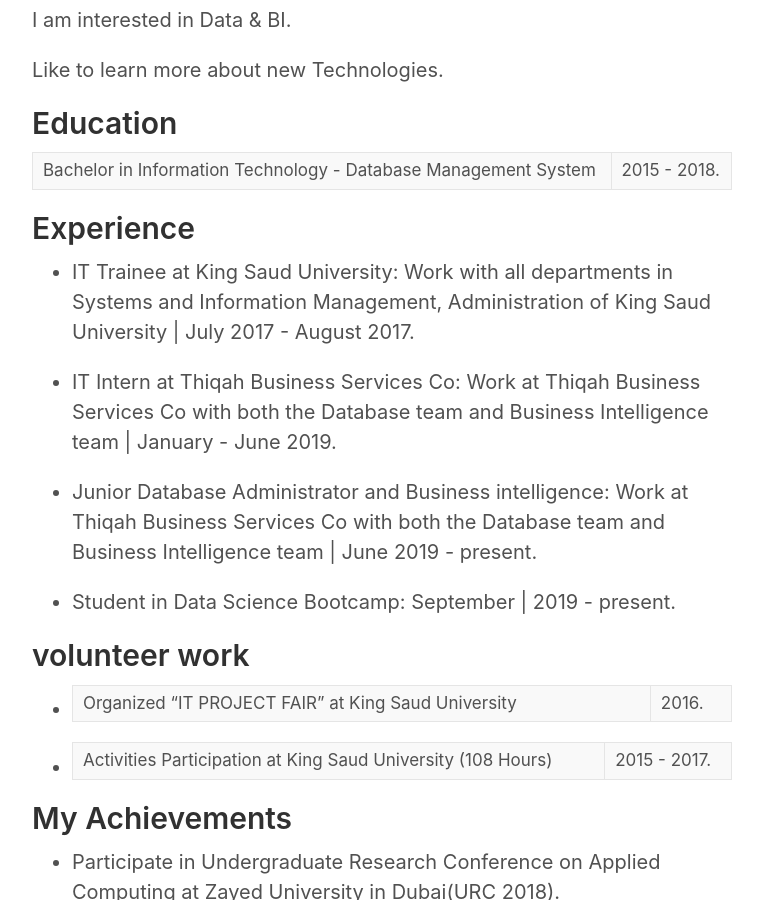
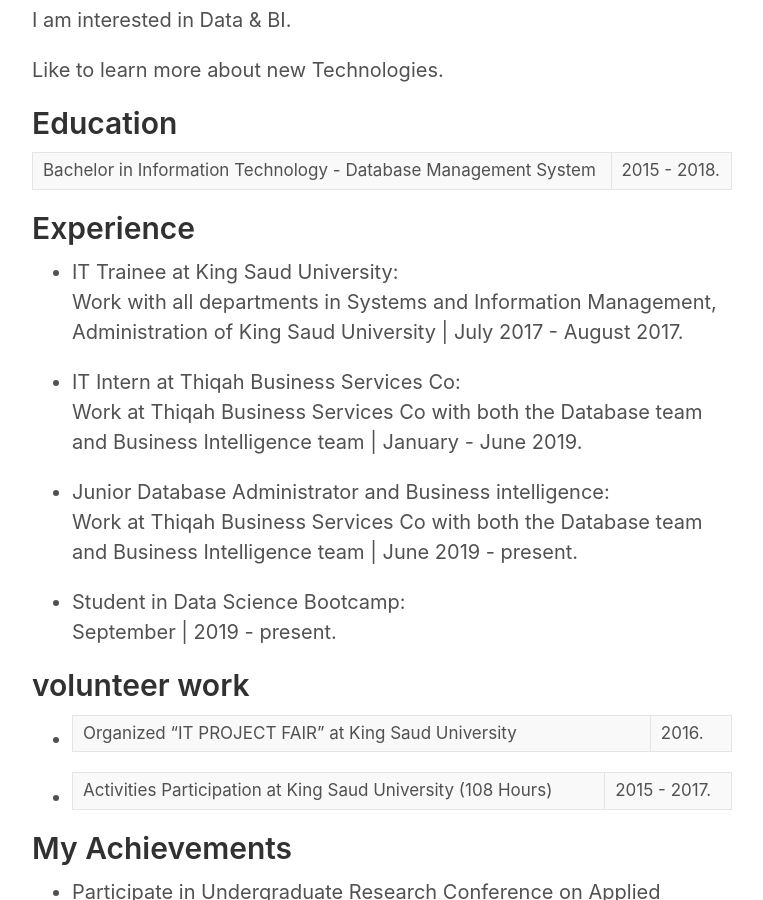
Before and after one commit to Daliait96/Daliait96.github.io, a Jekyll site: the page built from about.md, in a window 1280 px wide and 900 px high, scrolled down 448 px. Shown: the whole window, without its empty margins (258-1021 px from the left). Built offline with Jekyll 4.4.1, drawn with Linux system fonts in a browser that asks for light colours.

Commit message:
updates7

```diff
--- a/about.md
+++ b/about.md
@@ -23,16 +23,16 @@
 ## Experience
 
 
-* IT Trainee at King Saud University:
+* IT Trainee at King Saud University:<br>
 Work with all departments in Systems and Information Management, Administration of King Saud University |  July 2017 - August 2017.
 
-* IT Intern at Thiqah Business Services Co:
+* IT Intern at Thiqah Business Services Co:<br>
 Work at Thiqah Business Services Co with both the Database team and Business Intelligence team  |  January -  June 2019.
 
-* Junior Database Administrator and Business intelligence:
+* Junior Database Administrator and Business intelligence:<br>
 Work at Thiqah Business Services Co with both the Database team and Business Intelligence team  |  June 2019 -  present.
 
-* Student in Data Science Bootcamp:
+* Student in Data Science Bootcamp:<br>
 September   |  2019 -  present.
 
 ## volunteer work
```
